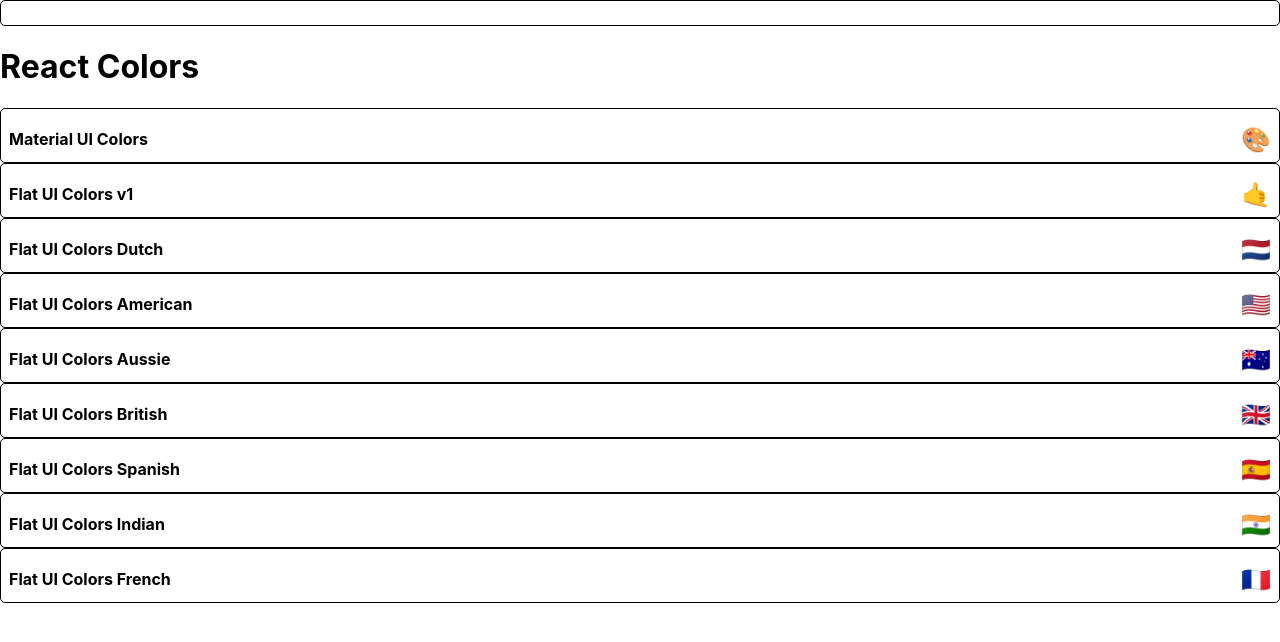
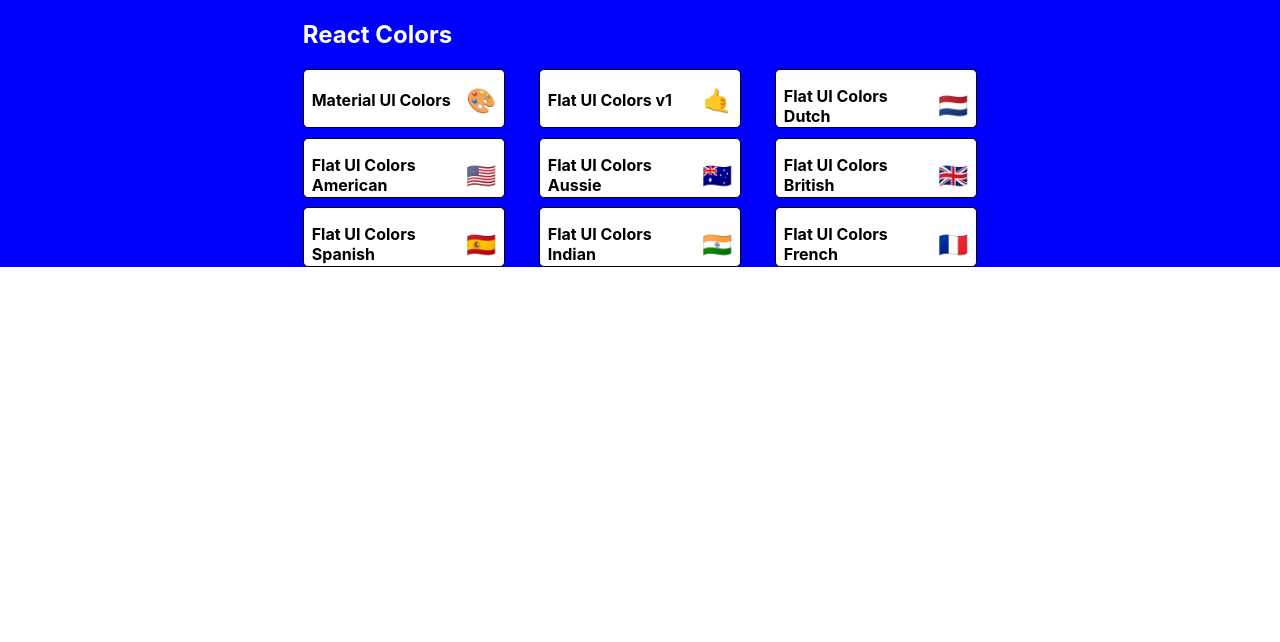
Before and after one commit to Dseals82/color-scheme-app, a React (Create React App) app: page / in a window 1280 px wide. Shown: the top 642 px of the page. Built offline with nearby package versions, Linux system fonts and the light colour scheme.

Commit message:
started to style PaletteList component withStyles

```diff
--- a/src/PaletteList.js
+++ b/src/PaletteList.js
@@ -1,22 +1,60 @@
 import React, { Component } from 'react';
 import { Link } from 'react-router-dom';
 import MiniPalette from './MiniPalette';
+import { withStyles } from '@material-ui/styles';
 
 
+const styles = {
+  root: {
+    backgroundColor: "blue",
+    height: "100%",
+    display: "flex",
+    alignItems: "flex-start",
+    justifyContent: "center"
+  },
+  container: {
+    width: "50%",
+    display: "flex",
+    alignItems: "flex-start",
+    flexDirection: "column",
+    flexWrap: "wrap"
+  },
+  nav: {
+    display: "flex",
+    width: "100%",
+    justifyContent: "space-between",
+    color: "white"
+  },
+  palettes: {
+    boxSizing: "border-box",
+    width: "100%",
+    display: "grid",
+    gridTemplateColumns: "repeat(3, 30%)",
+    gridGap: "5%"
+  }
+};
+
 class PaletteList extends Component {
+
   render(){
-    const { palettes } = this.props;
+    const { palettes, classes } = this.props;
 
     return(
-      <div>
-      <MiniPalette />
-        <h1>React Colors</h1>
-        { palettes.map(palette => (
-          <MiniPalette {...palette}/>
-        ))}
+      <div className={classes.root}>
+        <div clasName={classes.container}>
+          <nav className={classes.nav}>
+            <h1>React Colors</h1>
+          </nav>
+
+          <div className={classes.palettes}>
+            { palettes.map(palette => (
+              <MiniPalette {...palette}/>
+            ))}
+          </div>
+        </div>
       </div>
     );
   }
 }
 
-export default PaletteList;
+export default withStyles(styles)(PaletteList);
```
